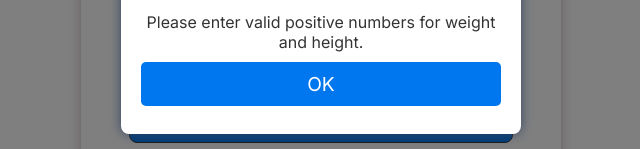
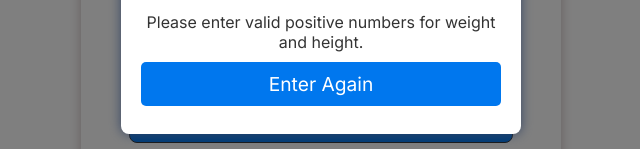
Before and after one commit to iiitl/bmi_calculator, a React (Create React App) app: page / in a window 1280 px wide. Both pictures are taken after typing "Sample", "Sample" into the empty fields and a click on the button "Submit". Shown: the part 354-503 px from the top of the page, without its empty margins (319-959 px from the left). Built offline with nearby package versions, Linux system fonts and the light colour scheme.

Commit message:
updated invalid message

```diff
--- a/src/App.js
+++ b/src/App.js
@@ -92,7 +92,7 @@ function App() {
             <h3>Error</h3>
             <p>{error}</p>
             <button className="btn" onClick={closeModalAndReload}>
-              OK
+              Enter Again
             </button>
           </div>
         </div>
--- a/src/index.css
+++ b/src/index.css
@@ -84,8 +84,6 @@ input {
   cursor: pointer;
 }
 
-
-
 .btn-outline {
   background-color: #ededed;
     color: #000000;
```
